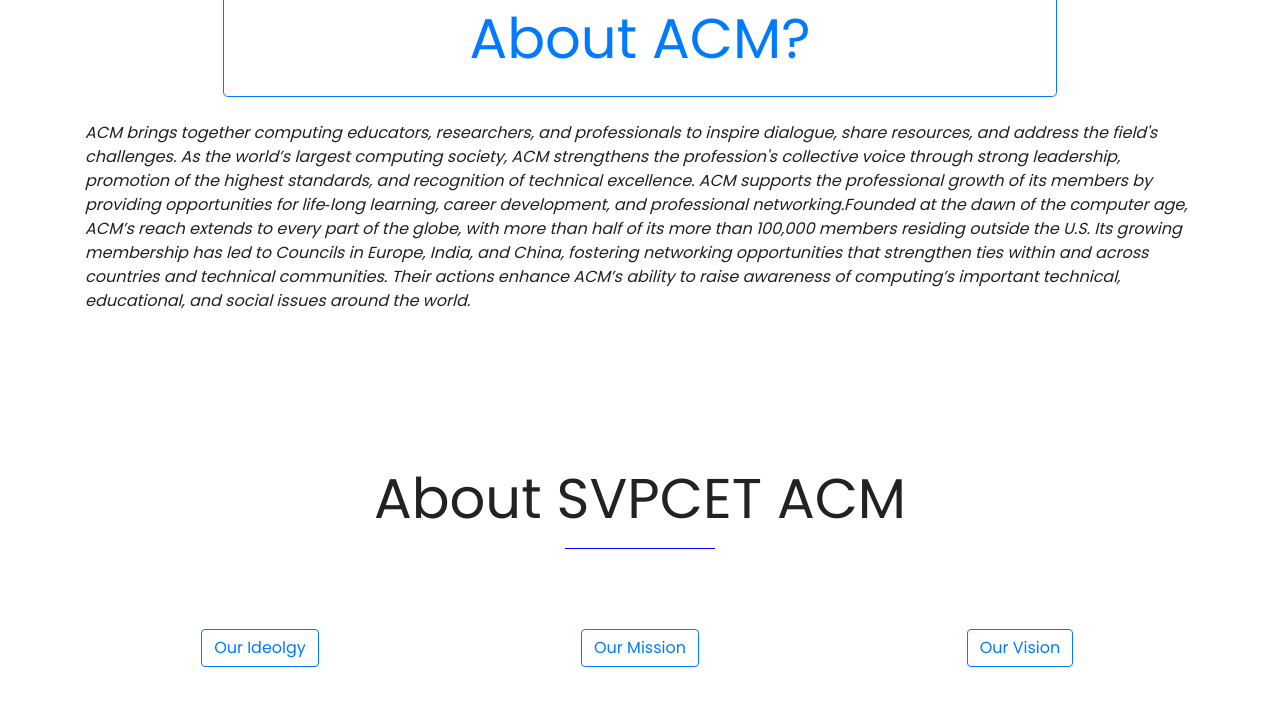
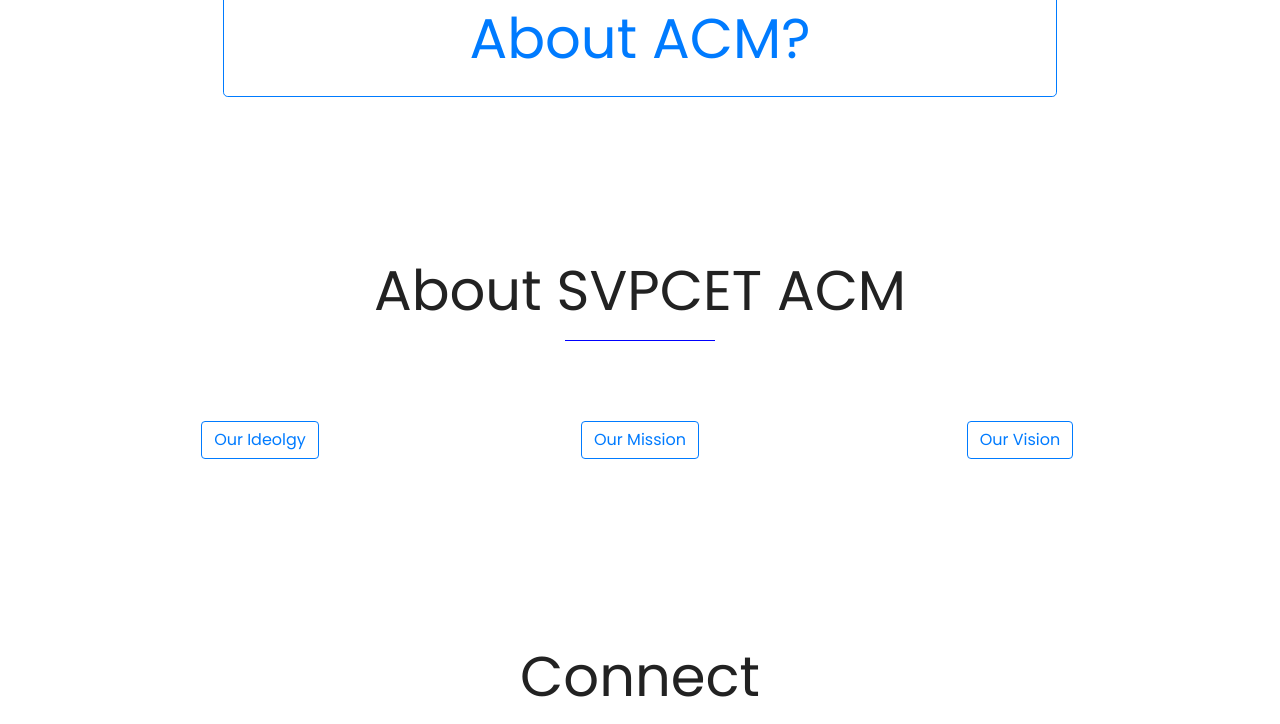
Before and after one commit to kapsevedant/newacm, a plain HTML site: page index.html in a window 1280 px wide. Shown: the part 847-1571 px from the top of the page. Drawn offline with nearby package versions, Linux system fonts and the light colour scheme.

Commit message:
Update index.html

```diff
--- a/index.html
+++ b/index.html
@@ -98,7 +98,7 @@
 <div class="container-fluid">
 	<button type="button" class="fun btn btn-lg btn-block btn-outline-primary col-8 offset-2" data-toggle="collapse" data-target="#about">	<h1 class="display-4">Wish to know</h1><h1 class="display-4">About ACM?</h1></button><br>
 	<div class="container">
-	<p id="about" class="collaps" style="font-style:italic;">ACM brings together computing educators, researchers, and professionals to inspire dialogue, share resources, and address the field's challenges. As the world’s largest computing society, ACM strengthens the profession's collective voice through strong leadership, promotion of the highest standards, and recognition of technical excellence. ACM supports the professional growth of its members by providing opportunities for life‐long learning, career development, and professional networking.Founded at the dawn of the computer age, ACM’s reach extends to every part of the globe, with more than half of its more than 100,000 members residing outside the U.S.  Its growing membership has led to Councils in Europe, India, and China, fostering networking opportunities that strengthen ties within and across countries and technical communities.  Their actions enhance ACM’s ability to raise awareness of computing’s important technical, educational, and social issues around the world.</p>
+	<p id="about" class="collapse" style="font-style:italic;">ACM brings together computing educators, researchers, and professionals to inspire dialogue, share resources, and address the field's challenges. As the world’s largest computing society, ACM strengthens the profession's collective voice through strong leadership, promotion of the highest standards, and recognition of technical excellence. ACM supports the professional growth of its members by providing opportunities for life‐long learning, career development, and professional networking.Founded at the dawn of the computer age, ACM’s reach extends to every part of the globe, with more than half of its more than 100,000 members residing outside the U.S.  Its growing membership has led to Councils in Europe, India, and China, fostering networking opportunities that strengthen ties within and across countries and technical communities.  Their actions enhance ACM’s ability to raise awareness of computing’s important technical, educational, and social issues around the world.</p>
 </div>
 </div>
 <!--- End About Us -->
```
